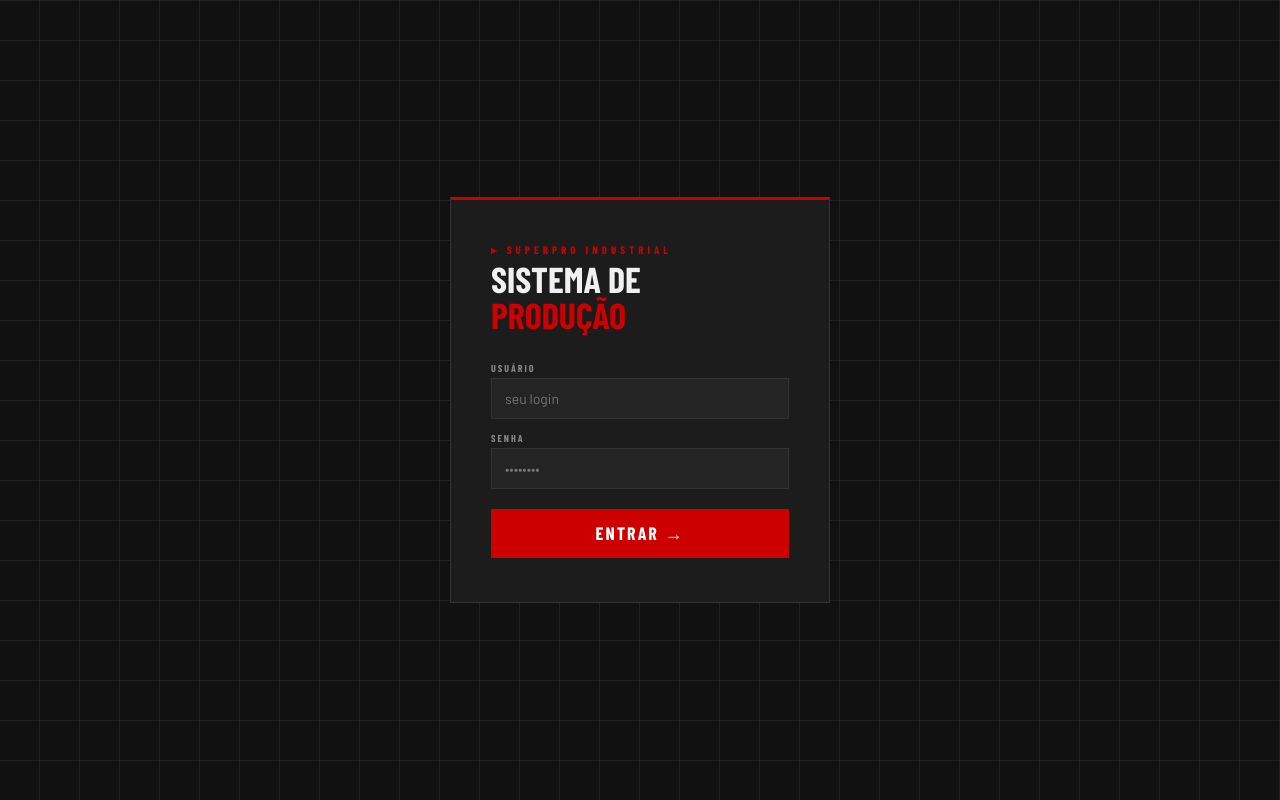
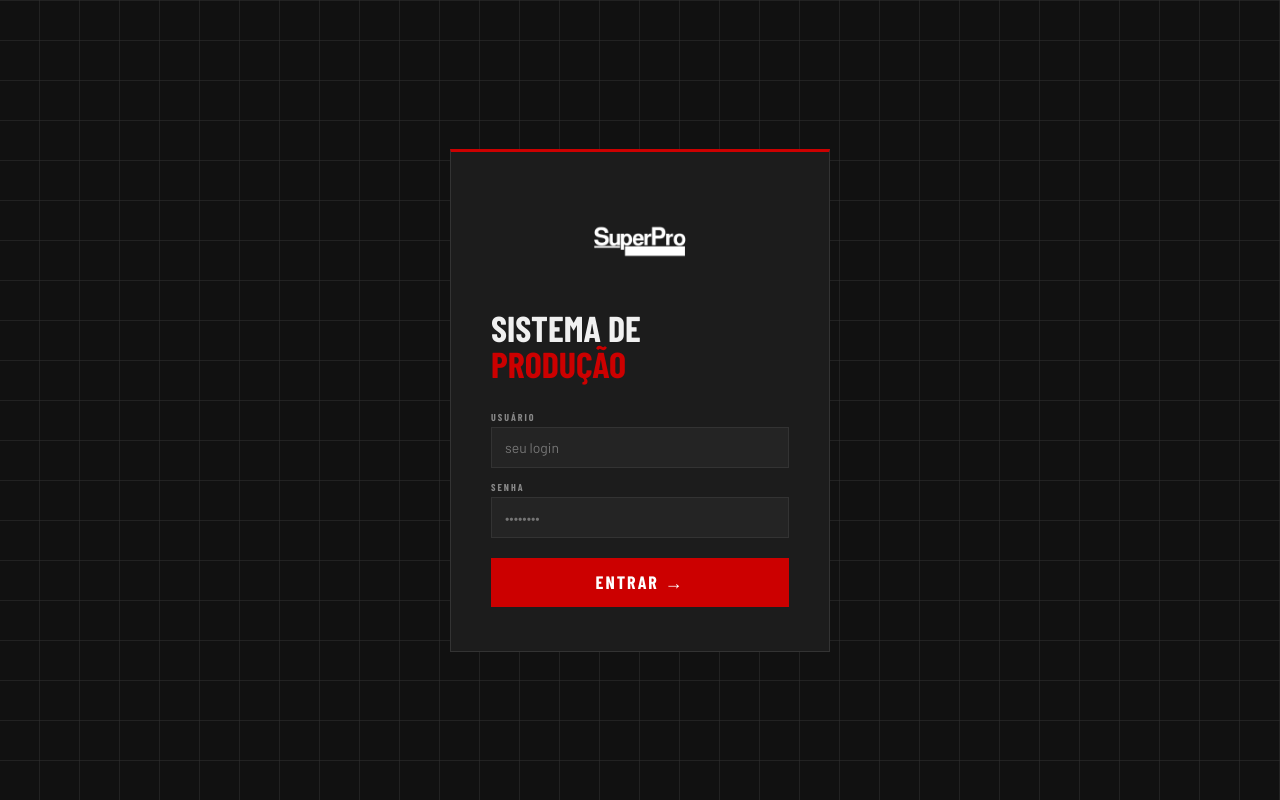
Before and after one commit to leonardoian/apontamento_produ-o_Panos, a website: page public/index.html in a window 1280 px wide. Drawn offline with nearby package versions, Linux system fonts and the light colour scheme; a web font is replaced by a local one.

Commit message:
Refactor code structure for improved readability and maintainability

```diff
--- a/public/index.html
+++ b/public/index.html
@@ -123,7 +123,7 @@ tbody tr:hover{background:rgba(255,255,255,.02)}
 <!-- LOGIN -->
 <div id="login">
   <div class="lbox">
-    <div class="ltag">▸ SuperPro Industrial</div>
+    <img src="/SUPERPRO-logo.png" alt="SuperPro" style="width:180px;display:block;margin:0 auto 24px;filter:brightness(0) invert(1)">
     <div class="ltitle">SISTEMA DE<br><span>PRODUÇÃO</span></div>
     <div class="fg"><label>Usuário</label><input type="text" id="l-user" placeholder="seu login" autocomplete="off"></div>
     <div class="fg"><label>Senha</label><input type="password" id="l-pass" placeholder="••••••••"></div>
@@ -136,7 +136,7 @@ tbody tr:hover{background:rgba(255,255,255,.02)}
 <div id="app">
   <nav class="sidebar">
     <div class="slogo">
-      <div class="tag">▸ SuperPro</div>
+      <img src="/SUPERPRO-logo.png" alt="SuperPro" style="width:140px;display:block;margin-bottom:8px;filter:brightness(0) invert(1)">
       <div class="name">APONTAMENTO<br><span>DE PRODUÇÃO</span></div>
     </div>
     <div class="snav">
```
Also changed, not shown: public/SUPERPRO-logo.png (added).
